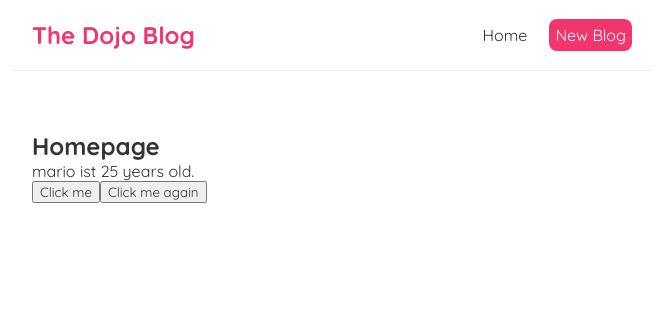
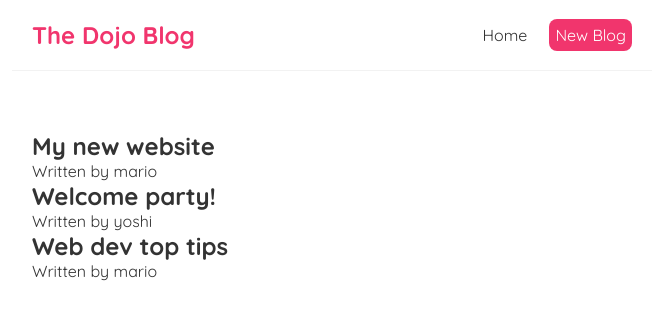
Before and after one commit to max-97/react-tutorial, a React (Create React App) app: page / in a window 1280 px wide. Shown: the top 320 px of the page, without its empty margins (308-971 px from the left). Built offline with nearby package versions, Linux system fonts and the light colour scheme.

Commit message:
Lesson 10

```diff
--- a/src/Home.js
+++ b/src/Home.js
@@ -1,25 +1,19 @@
 import {useState} from "react";
 
 const Home = () => {
-    //let name = "mario";
-    const [name, setName] = useState("mario");
-    const [age, setAge] = useState(25);
-
-    const handleClick = (e) => {
-        setName("luigi");
-        setAge(30);
-    }
-
-    const handleClickAgain = (name, e) => {
-        console.log("Hello World", e.target);
-    }
-
+    const [blogs, setBlogs] = useState([
+        { title: 'My new website', body: 'lorem ipsum...', author: 'mario', id: 1 },
+        { title: 'Welcome party!', body: 'lorem ipsum...', author: 'yoshi', id: 2 },
+        { title: 'Web dev top tips', body: 'lorem ipsum...', author: 'mario', id: 3 }
+    ]);
     return (
         <div className="home">
-            <h2>Homepage</h2>
-            <p>{name} ist {age} years old.</p>
-            <button onClick={handleClick}>Click me</button>
-            <button onClick={(e) => handleClickAgain("Mario", e)}>Click me again</button>
+            {blogs.map((blog) => (
+                <div className="blog-preview" key={blog.id}>
+                    <h2>{blog.title}</h2>
+                    <p>Written by {blog.author}</p>
+                </div>
+            ))}
         </div>
     );
 };
```
